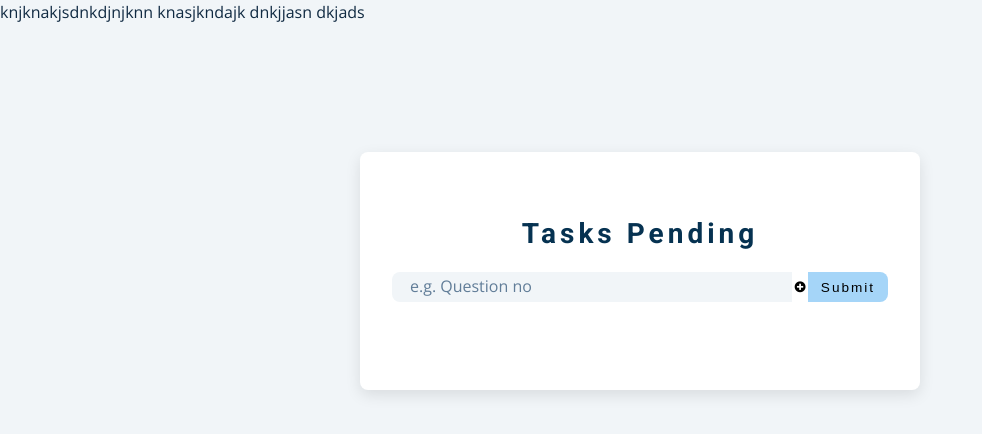
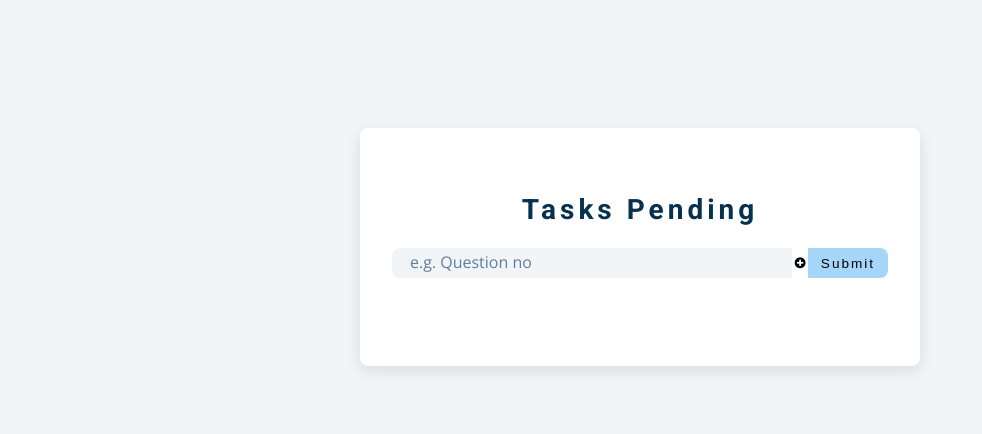
Before and after one commit to ritikjaiswal019/tasksapp, a plain HTML site: page index.html in a window 1280 px wide. Shown: the whole page, without its empty margins (0-982 px from the left). Drawn offline with nearby package versions, Linux system fonts and the light colour scheme.

Commit message:
This fixes #20

```diff
--- a/index.html
+++ b/index.html
@@ -12,7 +12,6 @@
       rel="stylesheet"
       href="https://cdnjs.cloudflare.com/ajax/libs/font-awesome/5.14.0/css/all.min.css"
     />
-    knjknakjsdnkdjnjknn knasjkndajk dnkjjasn dkjads
     <!-- styles -->
     <link rel="stylesheet" href="./style.css" />
     <!-- Fixed the style .css -->
```
